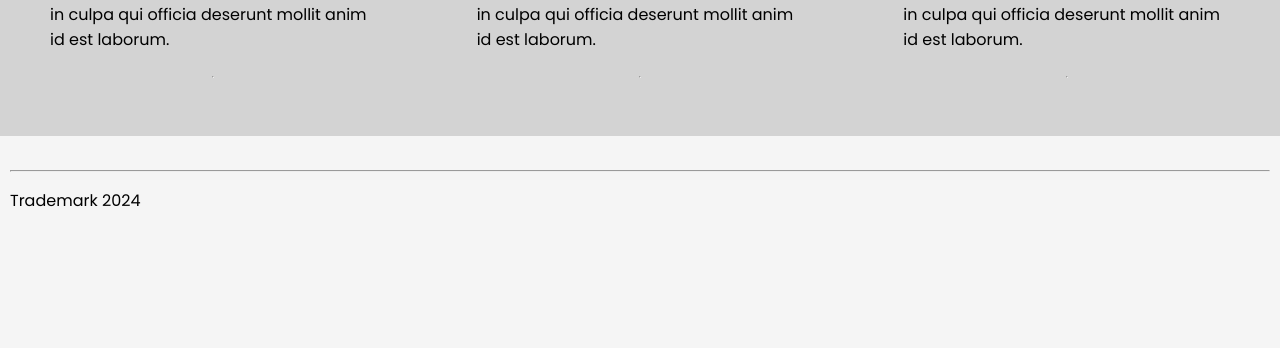
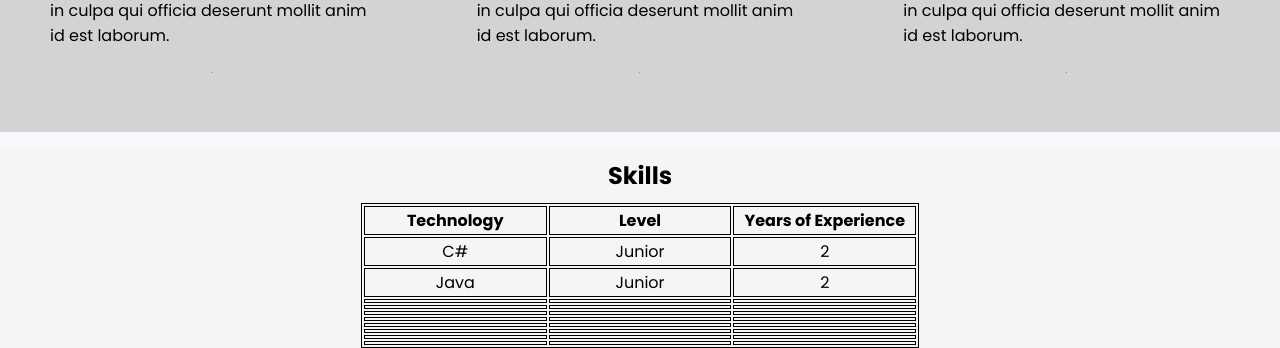
Before and after one commit to jackievalconcha/portfolio, a plain HTML site: page index.html in a window 1280 px wide. Shown: the part 915-1263 px from the top of the page. Before the commit the page ends 1154 px from the top, so only its background shows below. Drawn offline with Linux system fonts and the light colour scheme.

Commit message:
update 2

```diff
--- a/index.html
+++ b/index.html
@@ -6,6 +6,10 @@
     <link rel="preconnect" href="https://fonts.googleapis.com">
     <link rel="preconnect" href="https://fonts.gstatic.com" crossorigin>
     <link href="https://fonts.googleapis.com/css2?family=Poppins:ital,wght@0,100;0,200;0,300;0,400;0,500;0,600;0,700;0,800;0,900;1,100;1,200;1,300;1,400;1,500;1,600;1,700;1,800;1,900&display=swap" rel="stylesheet">
+    <!-- <link
+      rel="stylesheet"
+      href="https://cdnjs.cloudflare.com/ajax/libs/font-awesome/4.7.0/css/font-awesome.min.css"
+    /> -->
     <link rel="stylesheet" href="./styles.css"/>
     <title>Portfolio</title>
 </head>
@@ -20,7 +24,7 @@
 
     <main>
         <section id="project_section">
-            <h2>Projects</h2>
+            <h2 class="section_project">Projects</h2>
             <ul>
                 <li class="project_card1">
                     <a href="#">
@@ -58,13 +62,84 @@
                 <hr/>
                 </li>
             </ul>
+
+        </section>
+
+        <section id="skill_section">
+            <h2 class="section_skill">Skills</h2>
+            <table>
+                <thead>
+                    <tr>
+                        <th>Technology</th>
+                        <th>Level</th>
+                        <th>Years of Experience</th>
+                    </tr>
+                </thead>
+                <tbody>
+                    <tr>
+                        <td>C#</td>
+                        <td>Junior</td>
+                        <td>2</td>
+                    </tr>
+                    <tr>
+                        <td>Java</td>
+                        <td>Junior</td>
+                        <td>2</td>
+                    </tr>
+                    <tr>
+                        <td></td>
+                        <td></td>
+                        <td></td>
+                    </tr>
+                    <tr>
+                        <td></td>
+                        <td></td>
+                        <td></td>
+                    </tr>
+                    <tr>
+                        <td></td>
+                        <td></td>
+                        <td></td>
+                    </tr>
+                    <tr>
+                        <td></td>
+                        <td></td>
+                        <td></td>
+                    </tr>
+                    <tr>
+                        <td></td>
+                        <td></td>
+                        <td></td>
+                    </tr>
+                    <tr>
+                        <td></td>
+                        <td></td>
+                        <td></td>
+                    </tr>
+                    <tr>
+                        <td></td>
+                        <td></td>
+                        <td></td>
+                    </tr>
+                    <tr>
+                        <td></td>
+                        <td></td>
+                        <td></td>
+                    </tr>
+                </tbody>
+            </table>
+
         </section>
 
     </main>
 
     <footer>
         <hr/>
-        <p>Trademark 2024</p>
+        <div id="professional_link">
+            <a title="Github" href="//github.com/jackievalconcha"><img src="./assets/github.png" alt="Github profile"/></a>
+            <a title="Linkedin"href="https://www.linkedin.com/checkpoint/hibernate/reactivate?id=AQFHttsblDFwNw&ut=0SB4-PgvzSyHk1"><img src="./assets/linkedin.png" alt="Linkedin profile"/></a>
+        </div>
+        <p>Established in 2024</p>
     </footer>
 
 
--- a/styles.css
+++ b/styles.css
@@ -4,10 +4,11 @@
     font-style: normal;
 }
 body {
-    background-color: whitesmoke;
+    background-color: ghostwhite;
     margin: 0px;
     padding: 0px;
-    height: 100%
+    height: 100%;
+    overflow-x: hidden;
 
 }
 
@@ -16,7 +17,7 @@ header {
     flex-direction: column;
     align-items: center;
     padding: 10px;
-    height: 20%;
+    height: 30vh;
 }
 
 header h1{
@@ -24,8 +25,17 @@ header h1{
     font-size: 300%;
 }
 
+main {
+    height: 70vh;
+}
+
+.section_project {
+    font-weight: bolder;
+}
+
 #project_section {
     background-color: lightgrey;
+
 }
 
 #project_section h2{
@@ -101,6 +111,49 @@ header h1{
     transform: scale(1.17);
 }
 
-footer {
+#skill_section {
+    background-color: whitesmoke;
+    display: flex;
+    flex-direction: column;
+    align-items: center;
+}
+
+#skill_section table, thead, tr, th {
+    border: 1px solid;
+    font-weight: bold;
+
+}
+
+#skill_section table, tr, td {
+    border: 1px solid;
+    text-align: center;
+
+}
+#skill_section th {
+    width: 30%;
+    background-color:whitesmoke;
+
+}
+
+#skill_section h2{
+    text-align: center;
+    margin: 0px;
     padding: 10px;
 }
+
+.section_skill {
+    font-weight: bolder;
+}
+
+#professional_link a img {
+   height: 20px;
+}
+footer {
+    text-align: center;
+    height: 10vh;
+}
+
+footer p {
+    font-size: smaller;
+    font-weight: bold;
+}
```
Also changed, not shown: assets/github.png (added), assets/linkedin.png (added).
